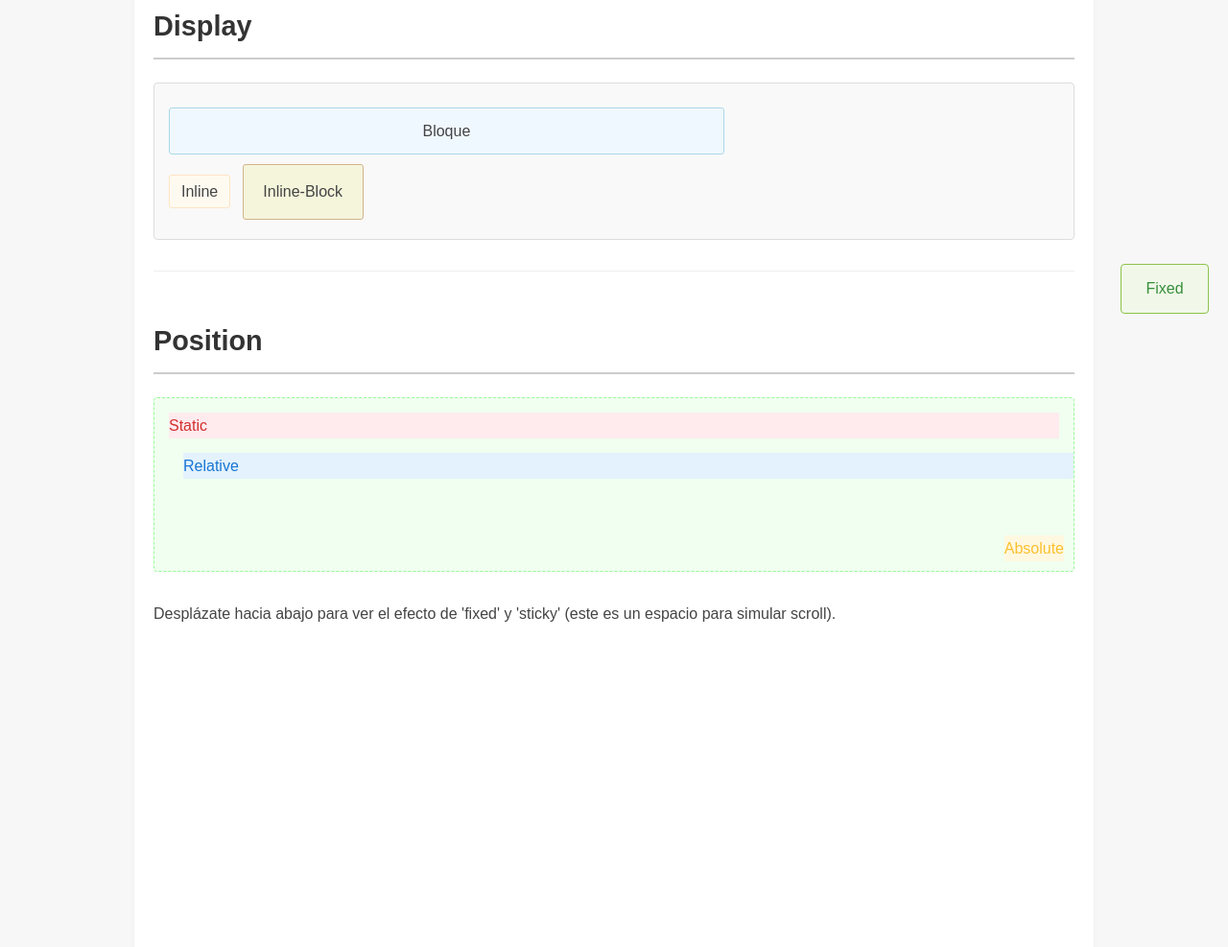
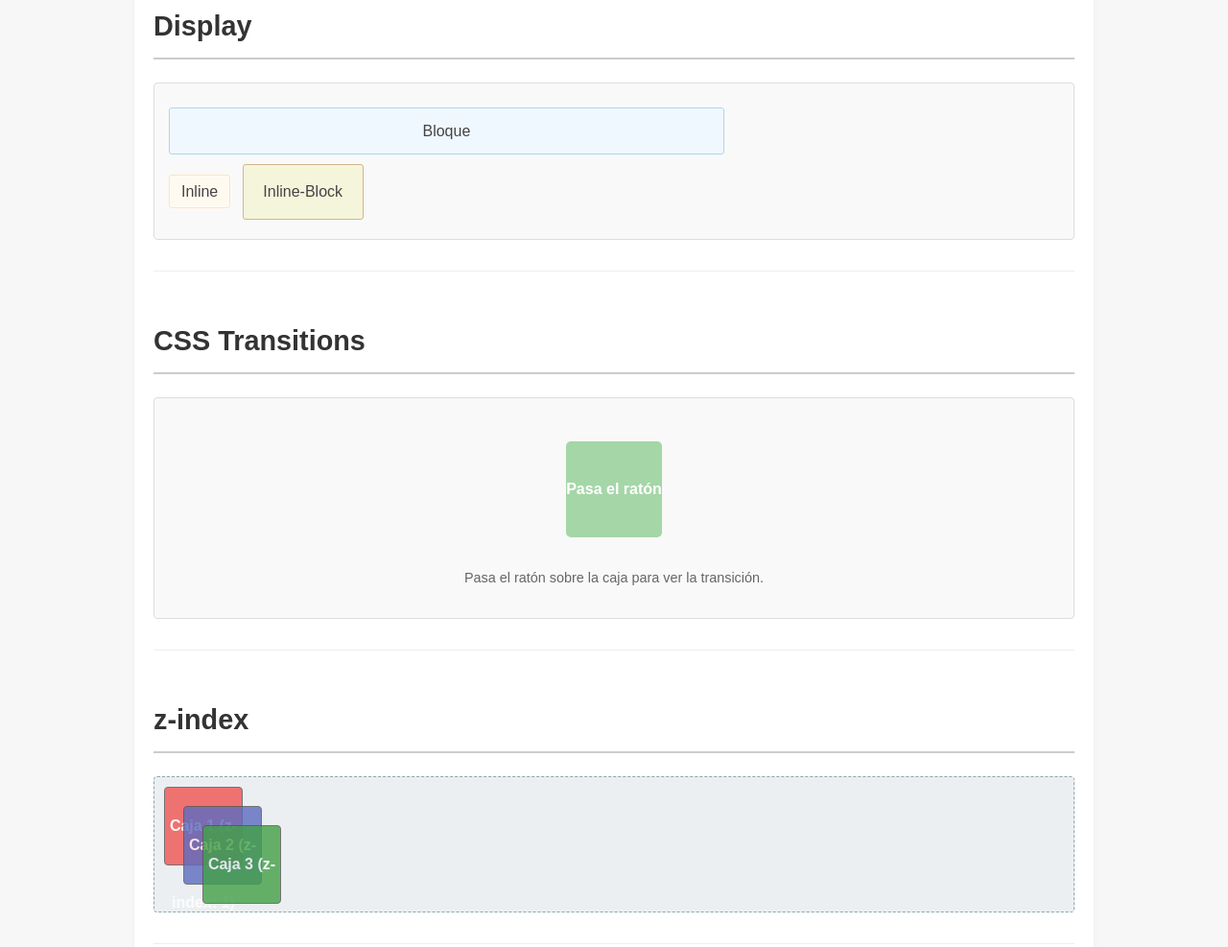
Before and after one commit to Paolam08/Ashley08, a plain HTML site: page index.html in a window 1280 px wide. Shown: the part 453-1440 px from the top of the page at 96% size. Drawn offline with Linux system fonts and the light colour scheme.

Commit message:
Update index.html

```diff
--- a/index.html
+++ b/index.html
@@ -112,69 +112,31 @@
             border: 1px solid #d2b48c;
         }
 
-        /* --- Position Example --- */
-        .position-container {
-            position: relative;
-            min-height: 150px;
-            background-color: #f0fff0;
-            border: 1px dashed #98fb98;
-            padding: 15px;
-            margin-bottom: 30px;
+        /* --- CSS Transitions Example --- */
+        .transition-example {
+            width: 100px;
+            height: 100px;
+            background-color: #a5d6a7;
+            margin: 30px auto;
+            transition: background-color 0.5s ease, transform 0.5s ease;
+            display: flex;
+            justify-content: center;
+            align-items: center;
+            color: white;
+            font-weight: bold;
+            border-radius: 5px;
+            cursor: pointer;
         }
-        .position-container .box {
-            padding: 10px;
-            border: 1px solid #666;
-            background-color: #eee;
+        .transition-example:hover {
+            background-color: #4CAF50;
+            transform: scale(1.1) rotate(5deg);
+        }
+        .transition-container p {
             text-align: center;
-            width: 70px;
-            height: 40px;
-            line-height: 40px;
-            border-radius: 3px;
+            font-size: 0.9em;
+            color: #666;
         }
 
-        .static-box {
-            background-color: #ffebee;
-            color: #d32f2f;
-        }
-        .relative-box {
-            position: relative;
-            top: 15px;
-            left: 15px;
-            background-color: #e3f2fd;
-            color: #1976d2;
-        }
-        .absolute-box {
-            position: absolute;
-            bottom: 10px;
-            right: 10px;
-            background-color: #fff8e1;
-            color: #fbc02d;
-        }
-        .fixed-box {
-            position: fixed;
-            bottom: 20px;
-            right: 20px;
-            background-color: #f1f8e9;
-            border: 1px solid #8bc34a;
-            color: #388e3c;
-            width: 90px;
-            height: 50px;
-            line-height: 50px;
-            text-align: center;
-            border-radius: 4px;
-            z-index: 1000;
-        }
-        .sticky-box {
-            position: sticky;
-            top: 10px;
-            background-color: #fffde7;
-            border: 1px solid #fdd835;
-            padding: 10px;
-            text-align: center;
-            margin-top: 1rem;
-            border-radius: 4px;
-            z-index: 999;
-        }
 
         /* --- z-index Example --- */
         .z-index-container {
@@ -302,16 +264,12 @@
             </div>
         </section>
 
-        <section id="position">
-            <h2>Position</h2>
-            <div class="example-container position-container">
-                <div class="static-box">Static</div>
-                <div class="relative-box">Relative</div>
-                <div class="absolute-box">Absolute</div>
-                <div class="fixed-box">Fixed</div>
+        <section id="css-transitions">
+            <h2>CSS Transitions</h2>
+            <div class="example-container transition-container">
+                <div class="transition-example">Pasa el ratón</div>
+                <p>Pasa el ratón sobre la caja para ver la transición.</p>
             </div>
-            <p style="height: 1000px; margin-top: 20px;">Desplázate hacia abajo para ver el efecto de 'fixed' y 'sticky' (este es un espacio para simular scroll).</p>
-            <div class="sticky-box">Sticky</div>
         </section>
 
         <section id="z-index">
```
